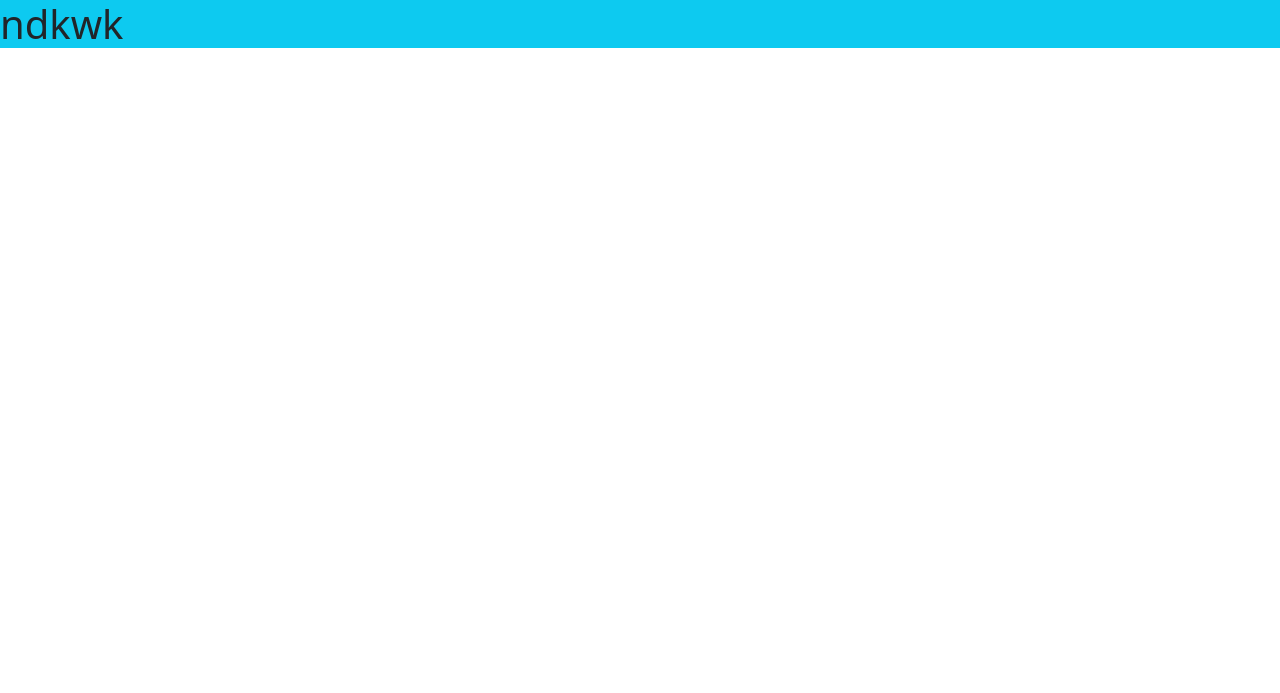
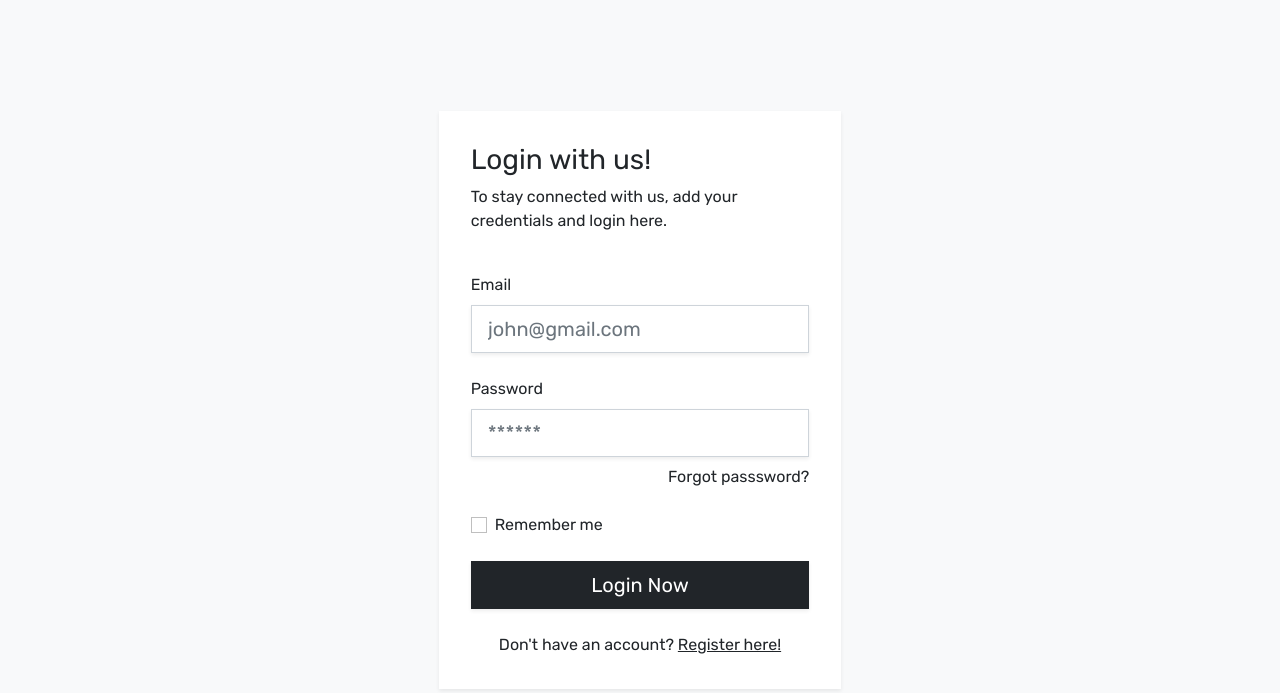
Before and after one commit to SunilSalaria1/JavascriptApplication, a website: page index.html in a window 1280 px wide. Drawn offline with Linux system fonts and the light colour scheme.

Commit message:
Login Page

```diff
--- a/assets/css/style.css
+++ b/assets/css/style.css
@@ -0,0 +1,9 @@
+/* Custom Styling */
+body {
+    font-family: 'Rubik', sans-serif;
+}
+
+.form-control:focus,.form-check-input:focus {
+    border-color: black;
+    box-shadow: none;
+}
--- a/index.html
+++ b/index.html
@@ -10,11 +10,72 @@
     <link rel="stylesheet" href="./assets/css/bootstrap.min.css">
     <!-- Custom CSS -->
     <link rel="stylesheet" href="./assets/css/style.css">
+    <!-- Font Family -->
+    <link rel="preconnect" href="https://fonts.googleapis.com">
+    <link rel="preconnect" href="https://fonts.gstatic.com" crossorigin>
+    <link href="https://fonts.googleapis.com/css2?family=Rubik:wght@300;400;600&display=swap" rel="stylesheet">
 </head>
 
 <body>
-    <h1 class="bg-info">ndkwk</h1>
-
+    <!-- Form Section -->
+    <section class="vh-100  bg-light">
+        <div class="container-fluid">
+            <!-- row -->
+            <div class="row vh-100">
+                <!-- col -->
+                <div class="col-xxl-3 col-xl-4 col-lg-5 col-md-6 col-sm-12 m-auto">
+                    <!-- card -->
+                    <div class="card bg-white shadow-sm p-3 rounded-0 border-0">
+                        <div class="card-body">
+                            <!-- row -->
+                            <div class="row">
+                                <!-- col -->
+                                <div class="col-12 mb-4">
+                                    <h3>Login with us!</h3>
+                                    <p>
+                                        To stay connected with us, add your credentials and login here.
+                                    </p>
+                                </div>
+                                <!-- /col -->
+                                <!-- col -->
+                                <div class="col-12">
+                                    <form>
+                                        <div class="mb-4">
+                                            <label class="form-label">Email</label>
+                                            <input type="email" placeholder="john@gmail.com"
+                                                class="form-control form-control-lg shadow-sm rounded-0"
+                                                aria-describedby="emailHelp">
+                                        </div>
+                                        <div class="mb-4">
+                                            <label class="form-label">Password</label>
+                                            <input type="password" placeholder="******"
+                                                class="form-control form-control-lg shadow-sm rounded-0">
+                                            <p class="text-end my-2">Forgot passsword?</p>
+                                        </div>
+                                        <div class="mb-4 form-check">
+                                            <input type="checkbox" class="form-check-input rounded-0">
+                                            <label class="form-check-label">Remember me</label>
+                                        </div>
+                                        <button type="submit"
+                                            class="btn btn-lg btn-dark shadow-sm rounded-0 w-100 mb-4">Login
+                                            Now</button>
+                                        <div class="text-center">Don't have an account? <a href="#"
+                                                class="text-dark">Register
+                                                here!</a></div>
+                                    </form>
+                                </div>
+                                <!-- /col -->
+                            </div>
+                            <!-- /row -->
+                        </div>
+                    </div>
+                    <!-- /card -->
+                </div>
+                <!-- /col -->
+            </div>
+            <!-- /row -->
+        </div>
+    </section>
     <!-- Boostrap JS -->
     <script src="./assets/js/bootstrap.bundle.min.js"></script>
     <!-- Custom JS -->
```
